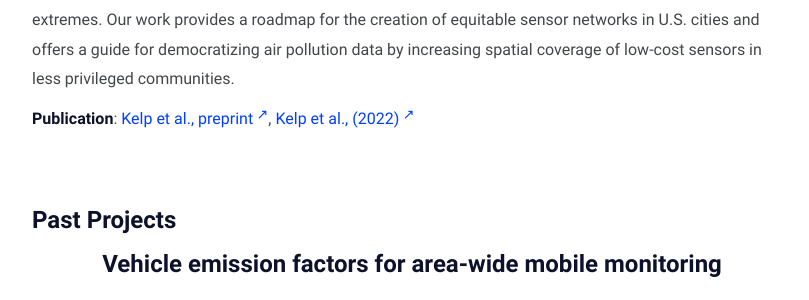
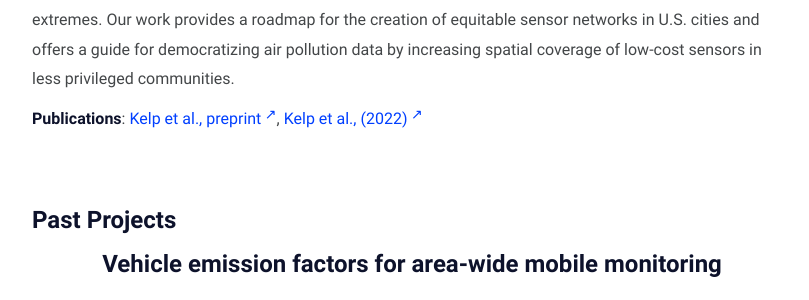
Before and after one commit to mkelp/mkelp.github.io, a Jekyll site: the page built from research.md, in a window 1280 px wide and 900 px high, scrolled down 3302 px. Shown: the part 151-451 px from the top of the window, without its empty margins (228-1037 px from the left). Built offline with Jekyll 4.4.1, drawn with Linux system fonts in a browser that asks for light colours.

Commit message:
August17test19

```diff
--- a/research.md
+++ b/research.md
@@ -58,7 +58,7 @@ Global models of atmospheric chemistry are computationally expensive. The chemic
 
 In the United States, citizens and policymakers rely upon Environmental Protection Agency (EPA) mandated regulatory networks to monitor air pollution; increasingly, low-cost sensor networks supplement spatial gaps in the regulatory monitor networks. Although these regulatory and low-cost networks provide enhanced spatiotemporal coverage in urban areas, sensors are located most often in higher income, predominantly White areas. Here we use a modal decomposition algorithm to identify the optimal and equitable placement of fine particulate matter (PM<sub>2.5</sub>) sensors in four U.S. cities with histories of racial or income segregation: St. Louis, Houston, Boston, and Buffalo. Compared to networks using air pollution information alone, the algorithm places a greater number of sensors in historically low-income and nonwhite neighborhoods with known environmental pollution problems, while also capturing PM<sub>2.5</sub> extremes. Our work provides a roadmap for the creation of equitable sensor networks in U.S. cities and offers a guide for democratizing air pollution data by increasing spatial coverage of low-cost sensors in less privileged communities.
 
-**Publication**: [Kelp et al., preprint](https://eartharxiv.org/repository/view/5099/){:target="_blank"}, [Kelp et al., (2022)](https://iopscience.iop.org/article/10.1088/1748-9326/ac548f){:target="_blank"}
+**Publications**: [Kelp et al., preprint](https://eartharxiv.org/repository/view/5099/){:target="_blank"}, [Kelp et al., (2022)](https://iopscience.iop.org/article/10.1088/1748-9326/ac548f){:target="_blank"}
 
 <br />
 
```
Also changed, not shown: presentations.md (+1 -1 lines).
